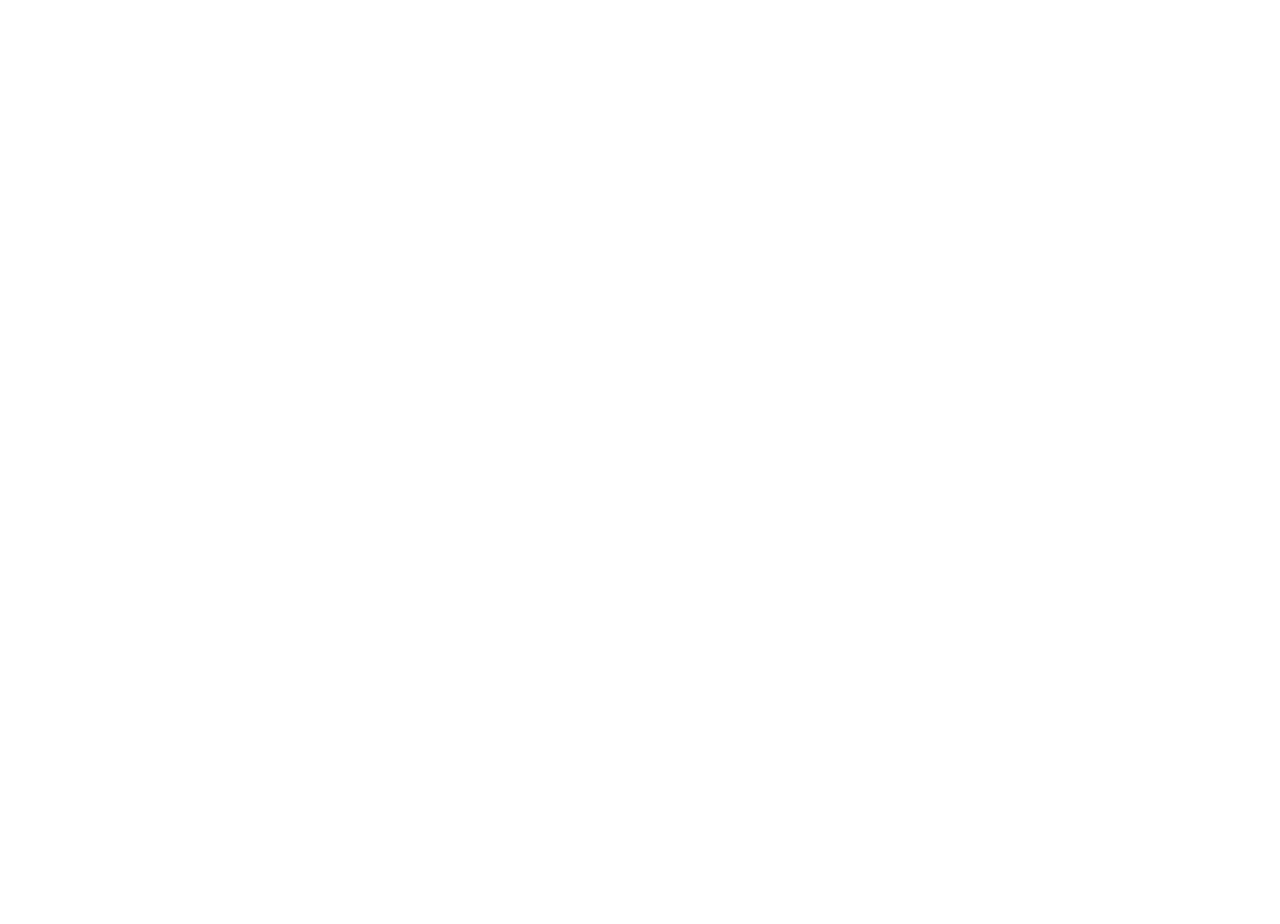
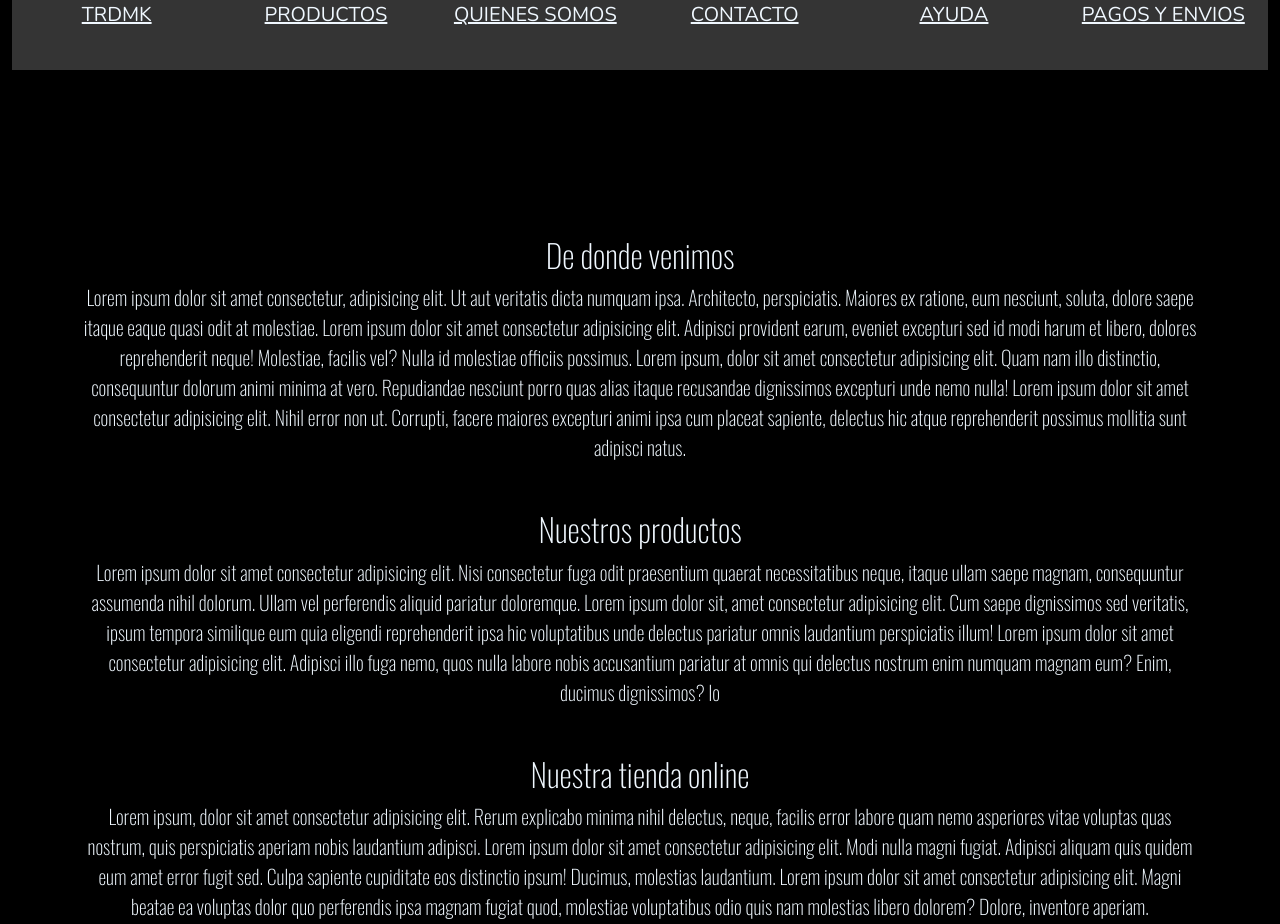
Before and after one commit to fabricristof/sass--seo-, a website: page pages/quienessomos.html in a window 1280 px wide. Shown: the top 924 px of the page. Before the commit the page ends 800 px from the top, so only its background shows below. Drawn offline with nearby package versions, Linux system fonts and the light colour scheme.

Commit message:
tercera preentrega

```diff
--- a/pages/quienessomos.html
+++ b/pages/quienessomos.html
@@ -5,9 +5,75 @@
     <meta http-equiv="X-UA-Compatible" content="IE=edge">
     <meta name="viewport" content="width=device-width, initial-scale=1.0">
     <title>Nosotros - Trademark</title>
+    <link href="https://fonts.googleapis.com/css2?family=Nunito:wght@200&family=Oswald:wght@200&display=swap" rel="stylesheet">
+
+    <link href="https://cdn.jsdelivr.net/npm/bootstrap@5.2.0/dist/css/bootstrap.min.css" rel="stylesheet" integrity="sha384-gH2yIJqKdNHPEq0n4Mqa/HGKIhSkIHeL5AyhkYV8i59U5AR6csBvApHHNl/vI1Bx" crossorigin="anonymous">
+
+    <link rel="stylesheet" href="/css/estilo.css">
+
+
     <link rel="stylesheet" href="/css/estilo.css">
 </head>
-<body>
+<body class="container-fluid text-center bodyPaginas">
+    <header class="container-fluid headerPaginas">
+        <div class="row navegador">
+
+            <div class="col">
+                <a href="/index.html">TRDMK</a>
+             </div>
+
+            <div class="col ">
+                <a href="/pages/productos.html">PRODUCTOS</a>
+            </div>
+
+            <div class="col">
+                 <a href="/pages/quienessomos.html">QUIENES SOMOS</a>
+            </div>
+
+            <div class="col">
+                <a href="/pages/contacto.html">CONTACTO</a>
+            </div>
+
+            <div class="col">
+                <a href="/pages/ayuda.html">AYUDA</a>
+            </div>
+
+            <div class="col">
+                <a href="/pages/pagosyenvios.html">PAGOS Y ENVIOS</a>
+            </div>
+
+
+        </div>
+
+
+    </header>
+
+    <main class="contenedorMain container-fluid mt-5 mb-5">
+        <section>
+            <h2 class="mt-5">De donde venimos</h2>
+            <p class="lead">Lorem ipsum dolor sit amet consectetur, adipisicing elit. Ut aut veritatis dicta numquam ipsa. Architecto, perspiciatis. Maiores ex ratione, eum nesciunt, soluta, dolore saepe itaque eaque quasi odit at molestiae. Lorem ipsum dolor sit amet consectetur adipisicing elit. Adipisci provident earum, eveniet excepturi sed id modi harum et libero, dolores reprehenderit neque! Molestiae, facilis vel? Nulla id molestiae officiis possimus. Lorem ipsum, dolor sit amet consectetur adipisicing elit. Quam nam illo distinctio, consequuntur dolorum animi minima at vero. Repudiandae nesciunt porro quas alias itaque recusandae dignissimos excepturi unde nemo nulla! Lorem ipsum dolor sit amet consectetur adipisicing elit. Nihil error non ut. Corrupti, facere maiores excepturi animi ipsa cum placeat sapiente, delectus hic atque reprehenderit possimus mollitia sunt adipisci natus.</p>
+
+        </section>
+        <section>
+            <h2 class="mt-5">Nuestros productos</h2>
+            <p class="lead">Lorem ipsum dolor sit amet consectetur adipisicing elit. Nisi consectetur fuga odit praesentium quaerat necessitatibus neque, itaque ullam saepe magnam, consequuntur assumenda nihil dolorum. Ullam vel perferendis aliquid pariatur doloremque. Lorem ipsum dolor sit, amet consectetur adipisicing elit. Cum saepe dignissimos sed veritatis, ipsum tempora similique eum quia eligendi reprehenderit ipsa hic voluptatibus unde delectus pariatur omnis laudantium perspiciatis illum! Lorem ipsum dolor sit amet consectetur adipisicing elit. Adipisci illo fuga nemo, quos nulla labore nobis accusantium pariatur at omnis qui delectus nostrum enim numquam magnam eum? Enim, ducimus dignissimos? lo</p>
+        </section>
+
+        <section>
+            <h2 class="mt-5">Nuestra tienda online</h2>
+                <p class="lead">Lorem ipsum, dolor sit amet consectetur adipisicing elit. Rerum explicabo minima nihil delectus, neque, facilis error labore quam nemo asperiores vitae voluptas quas nostrum, quis perspiciatis aperiam nobis laudantium adipisci. Lorem ipsum dolor sit amet consectetur adipisicing elit. Modi nulla magni fugiat. Adipisci aliquam quis quidem eum amet error fugit sed. Culpa sapiente cupiditate eos distinctio ipsum! Ducimus, molestias laudantium. Lorem ipsum dolor sit amet consectetur adipisicing elit. Magni beatae ea voluptas dolor quo perferendis ipsa magnam fugiat quod, molestiae voluptatibus odio quis nam molestias libero dolorem? Dolore, inventore aperiam.</p>
+        </section>
+    </main>
+
+
+    <footer class="footerPaginas">
+        <h3 class="mt-5">Trademark</h3>
+
+        <p>Cordoba 2022 - Todos los derechos reservados</p>
+
+
+
+     </footer>
 
 </body>
 </html>
```
Also changed, not shown: pages/contacto.html (+8 -3 lines), pages/pagosyenvios.html (+7 -3 lines), pages/productos.html (+3 -3 lines).
